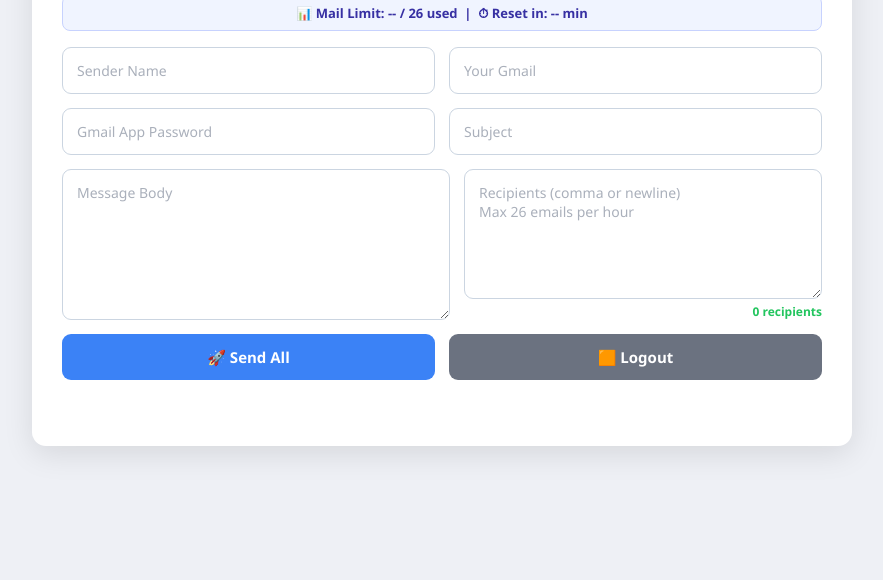
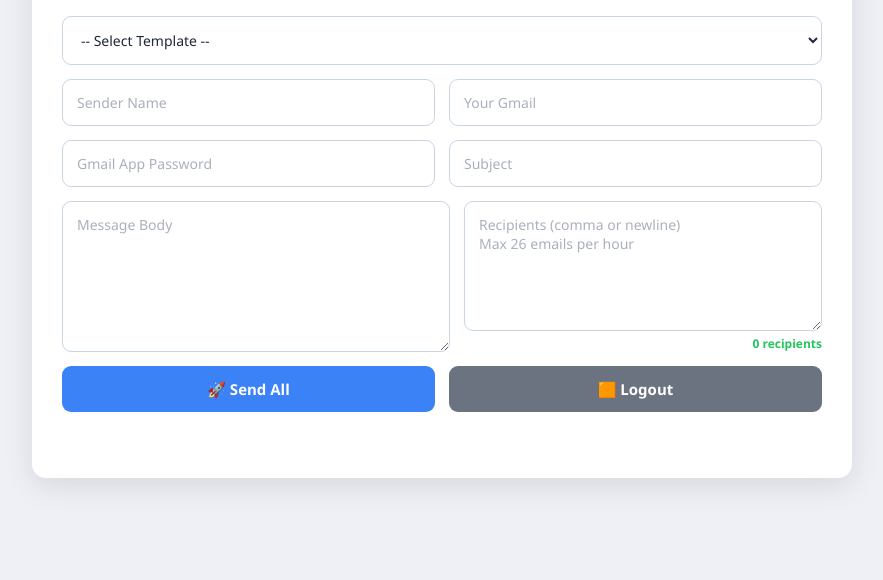
Before and after one commit to sophia-w-hash/Sophia_link_safe, a website: page public/launcher.html in a window 1280 px wide. Shown: the part 220-800 px from the top of the page, without its empty margins (198-1081 px from the left). Drawn offline with Linux system fonts and the light colour scheme.

Commit message:
Update launcher.html

```diff
--- a/public/launcher.html
+++ b/public/launcher.html
@@ -13,6 +13,21 @@
     <div class="limit-bar" id="limitBar">
       📊 Mail Limit: <span id="limitText">-- / 26</span> used
       &nbsp;|&nbsp; ⏱ Reset in: <span id="resetText">--</span> min
+    </div>
+
+    <div class="grid-row">
+      <select id="templateSelect" onchange="applyTemplate()">
+        <option value="">-- Select Template --</option>
+        <option value="0">Template 1 — Noticed something</option>
+        <option value="1">Template 2 — Online presence</option>
+        <option value="2">Template 3 — Business idea</option>
+        <option value="3">Template 4 — Quick observation</option>
+        <option value="4">Template 5 — Caught my attention</option>
+        <option value="5">Template 6 — Found on your site</option>
+        <option value="6">Template 7 — Worth sharing</option>
+        <option value="7">Template 8 — Useful tip</option>
+        <option value="8">Template 9 — Good potential</option>
+        <option value="9">Template 10 — One thing to share</option>
       </select>
     </div>
 
```
